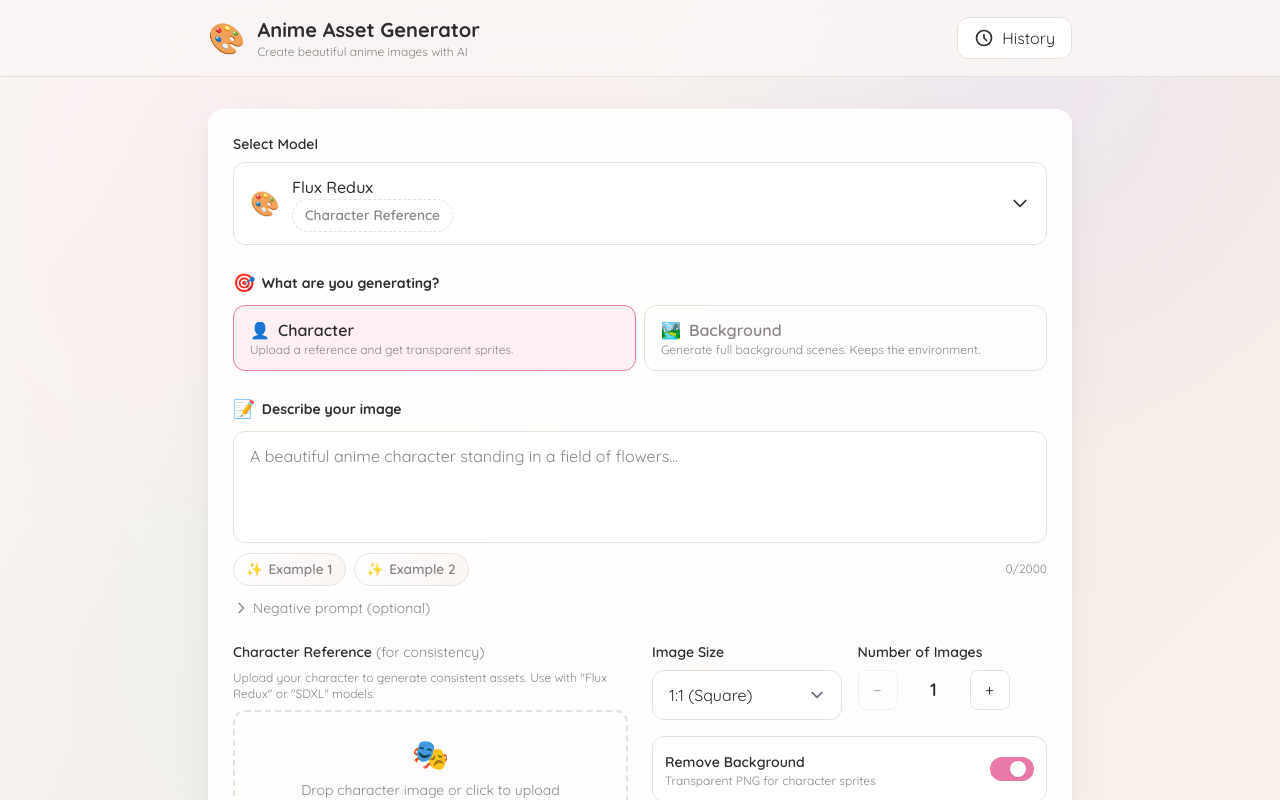
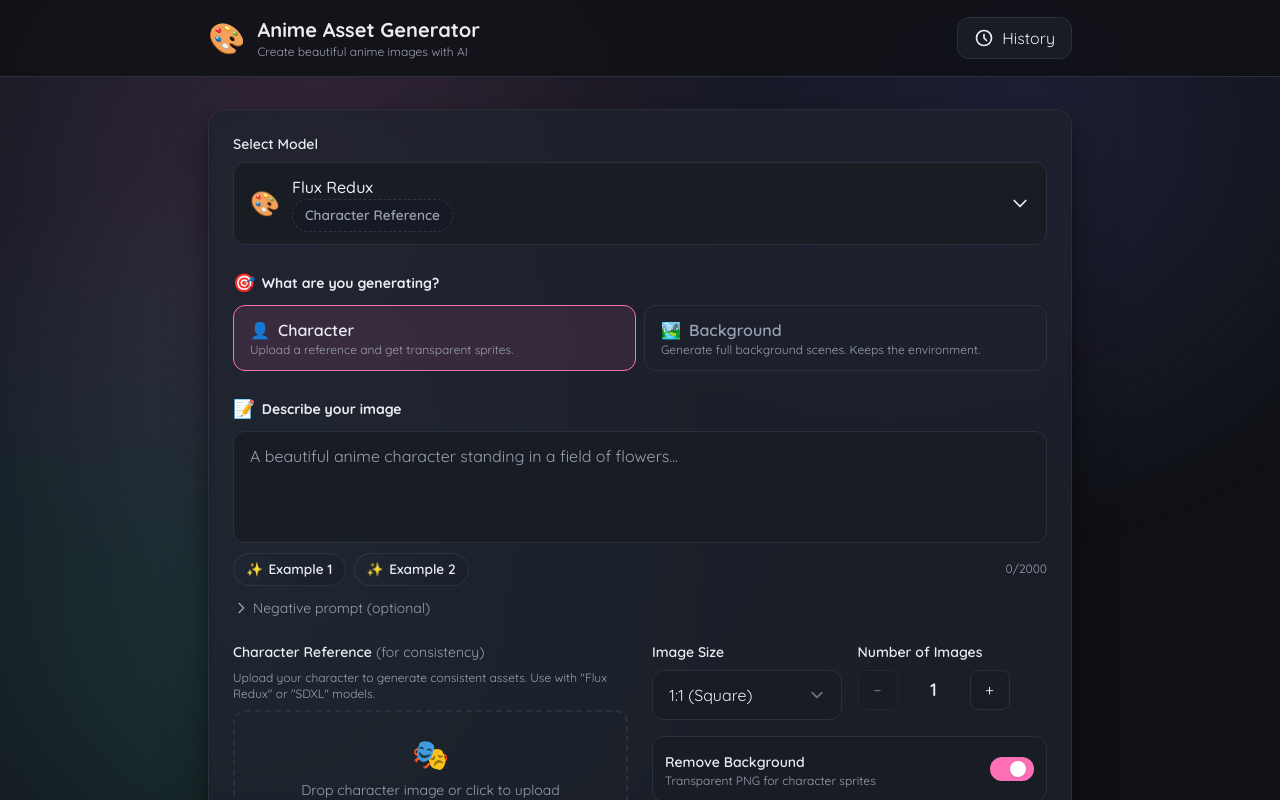
Before and after one commit to dohoonk/asset_generator, a Next.js app: page / in a window 1280 px wide. Shown: the top 800 px of the page. Built offline with nearby package versions, Linux system fonts and the light colour scheme.

Commit message:
Switch to dark neon color scheme

```diff
--- a/src/app/globals.css
+++ b/src/app/globals.css
@@ -1,16 +1,16 @@
 @import "tailwindcss";
 
 :root {
-  --background: #faf7f5;
-  --foreground: #2d2d2d;
-  --primary: #e879a9;
-  --primary-hover: #d85d94;
-  --secondary: #9b8afb;
-  --accent: #7dd3c0;
-  --surface: #ffffff;
-  --surface-hover: #f5f0ed;
-  --border: #e8e0db;
-  --muted: #8b8685;
+  --background: #0f1115;
+  --foreground: #e9ecf2;
+  --primary: #ff6fb7;
+  --primary-hover: #ff4fa7;
+  --secondary: #7c7bff;
+  --accent: #4de8c0;
+  --surface: #181c23;
+  --surface-hover: #1f2430;
+  --border: #2a3040;
+  --muted: #9aa1b4;
 }
 
 @theme inline {
@@ -32,7 +32,8 @@
 }
 
 body {
-  background: linear-gradient(135deg, #faf7f5 0%, #f5ede8 50%, #fdf5f0 100%);
+  background: radial-gradient(circle at 20% 20%, #1a1f2c, #0f1115 50%),
+    linear-gradient(135deg, #111420 0%, #0f1115 50%, #131827 100%);
   color: var(--foreground);
   font-family: "Quicksand", sans-serif;
   min-height: 100vh;
@@ -45,9 +46,9 @@ body::before {
   position: fixed;
   inset: 0;
   pointer-events: none;
-  background: radial-gradient(circle at 20% 20%, #ffe3ee50, transparent 35%),
-    radial-gradient(circle at 80% 10%, #d8d2ff40, transparent 30%),
-    radial-gradient(circle at 30% 80%, #b2f5ea30, transparent 35%);
+  background: radial-gradient(circle at 25% 20%, #ff6fb720, transparent 40%),
+    radial-gradient(circle at 80% 15%, #7c7bff25, transparent 35%),
+    radial-gradient(circle at 20% 80%, #4de8c020, transparent 40%);
   z-index: -1;
 }
 
@@ -73,18 +74,18 @@ body::before {
 
 /* Helper surfaces */
 .glass-card {
-  background: rgba(255, 255, 255, 0.88);
-  border: 1px solid rgba(255, 255, 255, 0.6);
+  background: rgba(30, 35, 46, 0.78);
+  border: 1px solid rgba(255, 255, 255, 0.06);
   box-shadow:
-    0 10px 40px rgba(232, 144, 186, 0.08),
-    0 6px 20px rgba(155, 138, 251, 0.06);
-  backdrop-filter: blur(8px);
+    0 14px 40px rgba(0, 0, 0, 0.35),
+    0 8px 20px rgba(0, 0, 0, 0.25);
+  backdrop-filter: blur(12px);
 }
 
 .soft-shadow {
   box-shadow:
-    0 14px 45px rgba(0, 0, 0, 0.04),
-    0 10px 18px rgba(0, 0, 0, 0.04);
+    0 14px 45px rgba(0, 0, 0, 0.35),
+    0 10px 18px rgba(0, 0, 0, 0.25);
 }
 
 .pill {
@@ -93,16 +94,16 @@ body::before {
   gap: 0.35rem;
   padding: 0.4rem 0.75rem;
   border-radius: 9999px;
-  border: 1px solid var(--border);
-  background: linear-gradient(135deg, #ffffff 0%, #f9f5f3 100%);
-  color: var(--muted);
+  border: 1px solid rgba(255, 255, 255, 0.08);
+  background: linear-gradient(135deg, #1f2633 0%, #1a1f2b 100%);
+  color: var(--foreground);
   font-weight: 600;
   font-size: 0.85rem;
 }
 
 .tag-muted {
-  border: 1px dashed var(--border);
-  background: #fff;
+  border: 1px dashed rgba(255, 255, 255, 0.12);
+  background: #161a24;
   color: var(--muted);
 }
 
```
